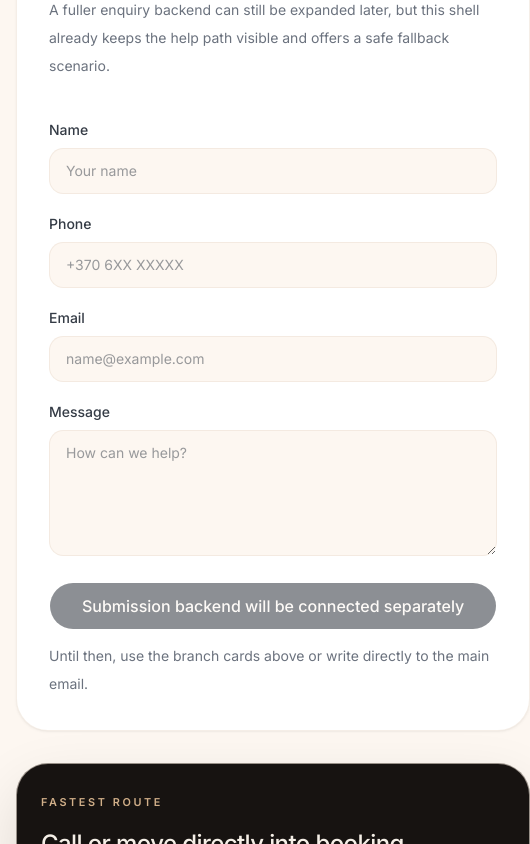
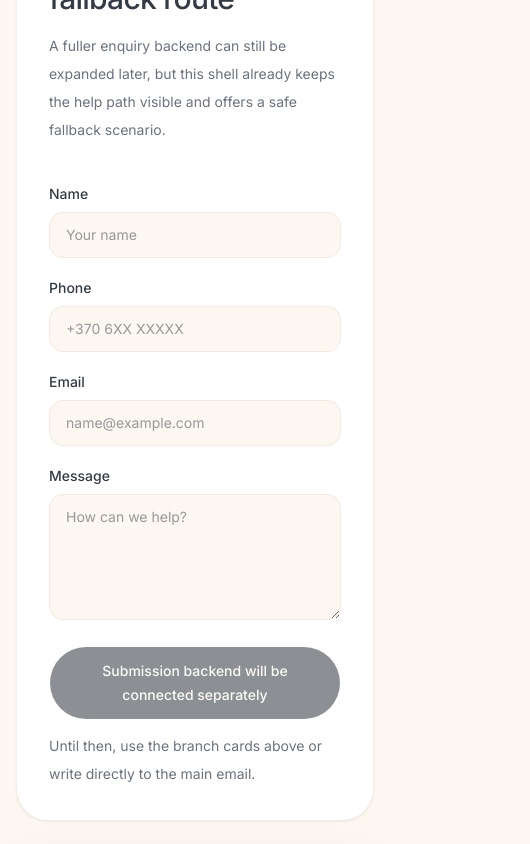
Before and after one commit to Shahadat99x/Picasso-Barbershop, a Next.js app: page /en/contact in a window 390 px wide. Shown: the part 2340-3184 px from the top of the page, 530 px wide, since content can reach past the window. Built offline with nearby package versions, Linux system fonts and the light colour scheme; no server answers.

Commit message:
fix(contact-page): remove contact page overflow regressions

```diff
--- a/src/app/(site)/kontaktai/page.tsx
+++ b/src/app/(site)/kontaktai/page.tsx
@@ -109,7 +109,7 @@ export default async function ContactPage() {
             align="left"
             className="max-w-3xl"
           />
-          <div className="grid gap-6 lg:grid-cols-3">
+          <div className="grid gap-6 md:grid-cols-2 xl:grid-cols-3">
             {branches.map((branch) => (
               <BranchSummaryCard
                 key={branch.id}
@@ -132,8 +132,8 @@ export default async function ContactPage() {
 
       <Section id="rezervacija" className="border-t border-border/50 bg-background pt-0">
         <Container>
-          <div className="grid gap-8 lg:grid-cols-[minmax(0,1fr)_24rem]">
-            <div className="rounded-[2rem] border border-border/60 bg-card p-8 shadow-sm shadow-black/5 md:p-10">
+          <div className="grid items-start gap-8 lg:grid-cols-[minmax(0,1fr)_minmax(0,24rem)]">
+            <div className="min-w-0 w-full rounded-[2rem] border border-border/60 bg-card p-8 shadow-sm shadow-black/5 md:p-10">
               <SectionHeading
                 title="Uzklausos forma kaip atsarginis kelias"
                 subtitle="Pagalba"
@@ -142,29 +142,29 @@ export default async function ContactPage() {
                 className="max-w-3xl"
               />
 
-              <form className="mt-8 grid gap-5 md:grid-cols-2">
-                <label>
+              <form className="mt-8 grid min-w-0 gap-5 md:grid-cols-2">
+                <label className="min-w-0">
                   <span className="mb-2 block text-sm font-medium text-foreground">Vardas</span>
                   <input
                     className="w-full rounded-2xl border border-border/60 bg-background px-4 py-3 text-sm outline-none transition-colors focus:border-primary/40"
                     placeholder="Jusu vardas"
                   />
                 </label>
-                <label>
+                <label className="min-w-0">
                   <span className="mb-2 block text-sm font-medium text-foreground">Telefonas</span>
                   <input
                     className="w-full rounded-2xl border border-border/60 bg-background px-4 py-3 text-sm outline-none transition-colors focus:border-primary/40"
                     placeholder="+370 6XX XXXXX"
                   />
                 </label>
-                <label>
+                <label className="min-w-0">
                   <span className="mb-2 block text-sm font-medium text-foreground">El. pastas</span>
                   <input
                     className="w-full rounded-2xl border border-border/60 bg-background px-4 py-3 text-sm outline-none transition-colors focus:border-primary/40"
                     placeholder="vardas@example.com"
                   />
                 </label>
-                <label className="md:col-span-2">
+                <label className="min-w-0 md:col-span-2">
                   <span className="mb-2 block text-sm font-medium text-foreground">Zinute</span>
                   <textarea
                     rows={5}
@@ -173,8 +173,11 @@ export default async function ContactPage() {
                   />
                 </label>
 
-                <div className="md:col-span-2">
-                  <PrimaryButton className="w-full" disabled>
+                <div className="min-w-0 md:col-span-2">
+                  <PrimaryButton
+                    className="h-auto min-h-12 w-full whitespace-normal px-6 py-3 text-sm leading-6 sm:text-base"
+                    disabled
+                  >
                     Siuntimo backend bus prijungtas atskirai
                   </PrimaryButton>
                   <p className="mt-3 text-sm leading-7 text-muted-foreground">
@@ -185,8 +188,8 @@ export default async function ContactPage() {
               </form>
             </div>
 
-            <div className="space-y-6">
-              <div className="rounded-[2rem] border border-border/60 bg-[#171311] p-6 text-[#f5efe7] shadow-[0_24px_60px_rgba(0,0,0,0.12)]">
+            <div className="min-w-0 space-y-6">
+              <div className="min-w-0 rounded-[2rem] border border-border/60 bg-[#171311] p-6 text-[#f5efe7] shadow-[0_24px_60px_rgba(0,0,0,0.12)]">
                 <span className="text-[0.68rem] font-semibold uppercase tracking-[0.24em] text-[#d1af89]">
                   Greiciausias kelias
                 </span>
@@ -211,7 +214,7 @@ export default async function ContactPage() {
                 </div>
               </div>
 
-              <div className="rounded-[2rem] border border-border/60 bg-card p-6 shadow-sm shadow-black/5">
+              <div className="min-w-0 rounded-[2rem] border border-border/60 bg-card p-6 shadow-sm shadow-black/5">
                 <span className="text-[0.68rem] font-semibold uppercase tracking-[0.24em] text-muted-foreground">
                   Socialiniai tinklai
                 </span>
--- a/src/app/en/contact/page.tsx
+++ b/src/app/en/contact/page.tsx
@@ -109,7 +109,7 @@ export default async function EnContactPage() {
             align="left"
             className="max-w-3xl"
           />
-          <div className="grid gap-6 lg:grid-cols-3">
+          <div className="grid gap-6 md:grid-cols-2 xl:grid-cols-3">
             {branches.map((branch) => (
               <BranchSummaryCard
                 key={branch.id}
@@ -132,8 +132,8 @@ export default async function EnContactPage() {
 
       <Section id="booking" className="border-t border-border/50 bg-background pt-0">
         <Container>
-          <div className="grid gap-8 lg:grid-cols-[minmax(0,1fr)_24rem]">
-            <div className="rounded-[2rem] border border-border/60 bg-card p-8 shadow-sm shadow-black/5 md:p-10">
+          <div className="grid items-start gap-8 lg:grid-cols-[minmax(0,1fr)_minmax(0,24rem)]">
+            <div className="min-w-0 w-full rounded-[2rem] border border-border/60 bg-card p-8 shadow-sm shadow-black/5 md:p-10">
               <SectionHeading
                 title="Enquiry form as a fallback route"
                 subtitle="Support"
@@ -142,29 +142,29 @@ export default async function EnContactPage() {
                 className="max-w-3xl"
               />
 
-              <form className="mt-8 grid gap-5 md:grid-cols-2">
-                <label>
+              <form className="mt-8 grid min-w-0 gap-5 md:grid-cols-2">
+                <label className="min-w-0">
                   <span className="mb-2 block text-sm font-medium text-foreground">Name</span>
                   <input
                     className="w-full rounded-2xl border border-border/60 bg-background px-4 py-3 text-sm outline-none transition-colors focus:border-primary/40"
                     placeholder="Your name"
                   />
                 </label>
-                <label>
+                <label className="min-w-0">
                   <span className="mb-2 block text-sm font-medium text-foreground">Phone</span>
                   <input
                     className="w-full rounded-2xl border border-border/60 bg-background px-4 py-3 text-sm outline-none transition-colors focus:border-primary/40"
                     placeholder="+370 6XX XXXXX"
                   />
                 </label>
-                <label>
+                <label className="min-w-0">
                   <span className="mb-2 block text-sm font-medium text-foreground">Email</span>
                   <input
                     className="w-full rounded-2xl border border-border/60 bg-background px-4 py-3 text-sm outline-none transition-colors focus:border-primary/40"
                     placeholder="name@example.com"
                   />
                 </label>
-                <label className="md:col-span-2">
+                <label className="min-w-0 md:col-span-2">
                   <span className="mb-2 block text-sm font-medium text-foreground">Message</span>
                   <textarea
                     rows={5}
@@ -173,8 +173,11 @@ export default async function EnContactPage() {
                   />
                 </label>
 
-                <div className="md:col-span-2">
-                  <PrimaryButton className="w-full" disabled>
+                <div className="min-w-0 md:col-span-2">
+                  <PrimaryButton
+                    className="h-auto min-h-12 w-full whitespace-normal px-6 py-3 text-sm leading-6 sm:text-base"
+                    disabled
+                  >
                     Submission backend will be connected separately
                   </PrimaryButton>
                   <p className="mt-3 text-sm leading-7 text-muted-foreground">
@@ -184,8 +187,8 @@ export default async function EnContactPage() {
               </form>
             </div>
 
-            <div className="space-y-6">
-              <div className="rounded-[2rem] border border-border/60 bg-[#171311] p-6 text-[#f5efe7] shadow-[0_24px_60px_rgba(0,0,0,0.12)]">
+            <div className="min-w-0 space-y-6">
+              <div className="min-w-0 rounded-[2rem] border border-border/60 bg-[#171311] p-6 text-[#f5efe7] shadow-[0_24px_60px_rgba(0,0,0,0.12)]">
                 <span className="text-[0.68rem] font-semibold uppercase tracking-[0.24em] text-[#d1af89]">
                   Fastest route
                 </span>
@@ -210,7 +213,7 @@ export default async function EnContactPage() {
                 </div>
               </div>
 
-              <div className="rounded-[2rem] border border-border/60 bg-card p-6 shadow-sm shadow-black/5">
+              <div className="min-w-0 rounded-[2rem] border border-border/60 bg-card p-6 shadow-sm shadow-black/5">
                 <span className="text-[0.68rem] font-semibold uppercase tracking-[0.24em] text-muted-foreground">
                   Social channels
                 </span>
--- a/src/components/public/page/public-page-intro.tsx
+++ b/src/components/public/page/public-page-intro.tsx
@@ -45,7 +45,7 @@ export function PublicPageIntro({
                   key={`${stat.label}-${stat.value}`}
                   className="rounded-[1.5rem] border border-white/8 bg-white/4 px-5 py-5"
                 >
-                  <div className="text-2xl font-medium tracking-tight text-[#faf5ee]">
+                  <div className="text-2xl font-medium tracking-tight text-[#faf5ee] [overflow-wrap:anywhere]">
                     {stat.value}
                   </div>
                   <div className="mt-1 text-[0.72rem] uppercase tracking-[0.2em] text-[#bcae9f]">
```
